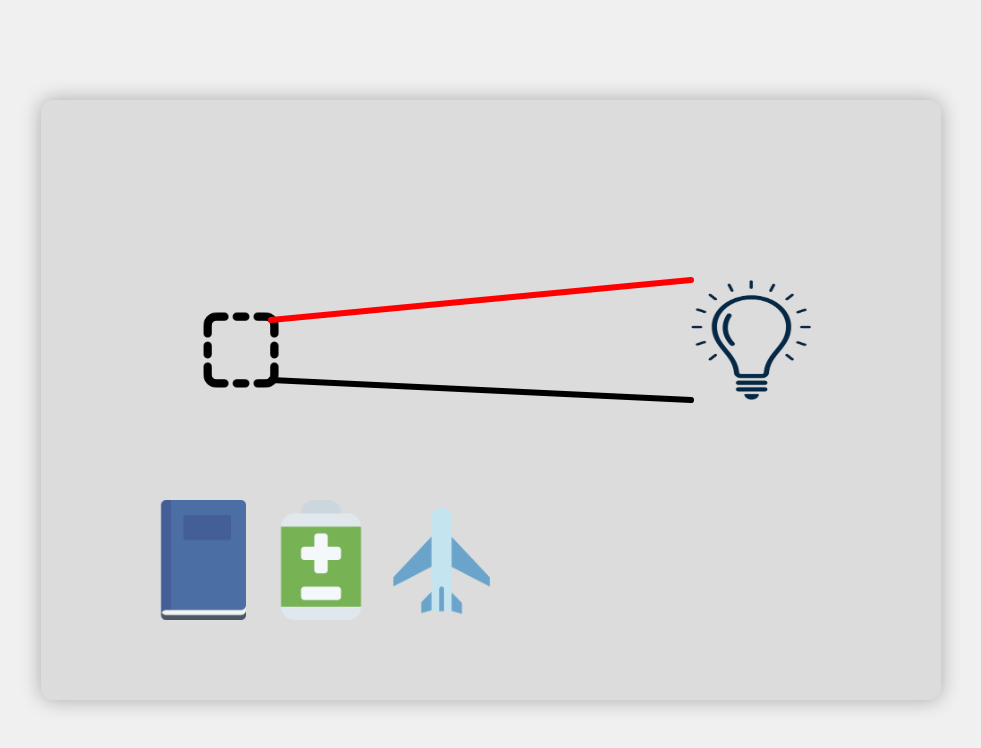
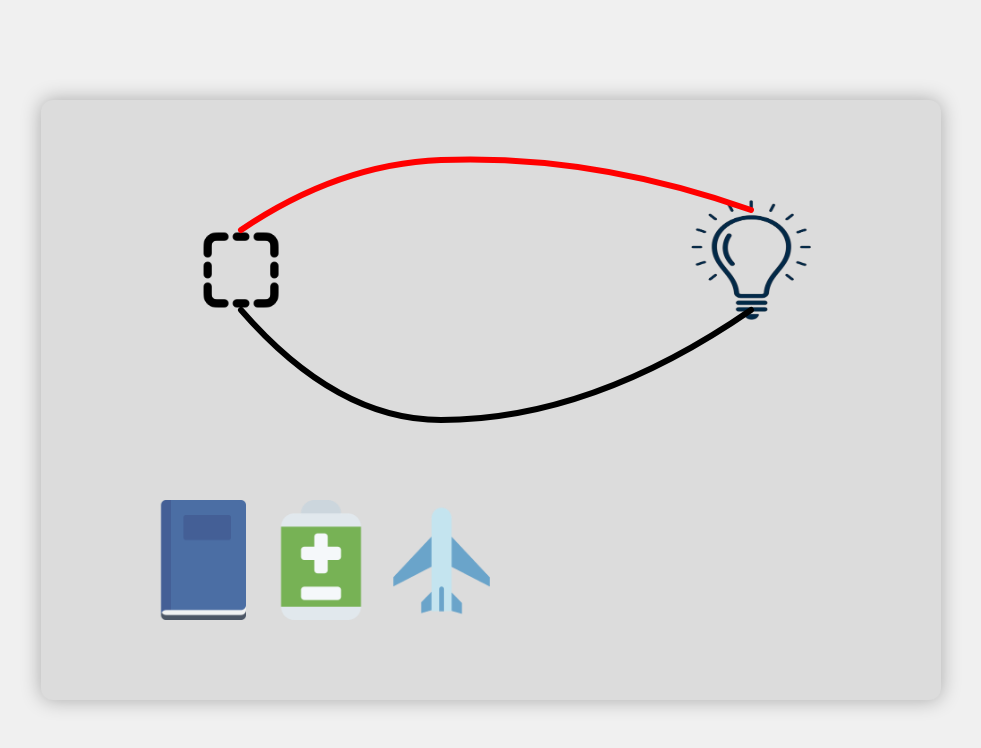
Before and after one commit to kayrubyjane/light-simulation, a plain HTML site: page index.html in a window 1280 px wide. Shown: the whole page, without its empty margins (149-1130 px from the left). Drawn offline with nearby package versions, Linux system fonts and the light colour scheme.

Commit message:
Adjust lamp and slot positions, and refine cable paths for improved visual layout

```diff
--- a/index.html
+++ b/index.html
@@ -65,7 +65,7 @@
         const slot = new Konva.Image({
           image: images.slot,
           x: 150,
-          y: 200,
+          y: 120,
           width: 100,
           height: 100,
         });
@@ -74,7 +74,7 @@
         const lamp = new Konva.Image({
           image: images.lightOff,
           x: 650,
-          y: 180,
+          y: 100,
           width: 120,
           height: 120,
           shadowBlur: 0,
@@ -82,19 +82,37 @@
         layer.add(lamp);
 
         const cablePositive = new Konva.Line({
-          points: [slot.x() + 80, slot.y() + 20, lamp.x(), lamp.y()],
+          points: [
+            slot.x() + 50,
+            slot.y() + 10, // titik awal: atas slot
+            (slot.x() + lamp.x()) / 2,
+            slot.y() - 60, // titik tengah (melengkung ke atas)
+            lamp.x() + 60,
+            lamp.y() + 10, // titik akhir: atas lampu
+          ],
           stroke: "red",
           strokeWidth: 6,
           lineCap: "round",
           lineJoin: "round",
+          tension: 0.5, // bikin melengkung halus
+          shadowBlur: 0,
         });
 
         const cableNegative = new Konva.Line({
-          points: [slot.x() + 80, slot.y() + 80, lamp.x(), lamp.y() + 120],
+          points: [
+            slot.x() + 50,
+            slot.y() + slot.height() - 10, // titik awal: bawah slot
+            (slot.x() + lamp.x()) / 2,
+            slot.y() + 200, // titik tengah (melengkung ke bawah)
+            lamp.x() + 60,
+            lamp.y() + lamp.height() - 10, // titik akhir: bawah lampu
+          ],
           stroke: "black",
           strokeWidth: 6,
           lineCap: "round",
           lineJoin: "round",
+          tension: 0.5,
+          shadowBlur: 0,
         });
 
         layer.add(cablePositive);
```
